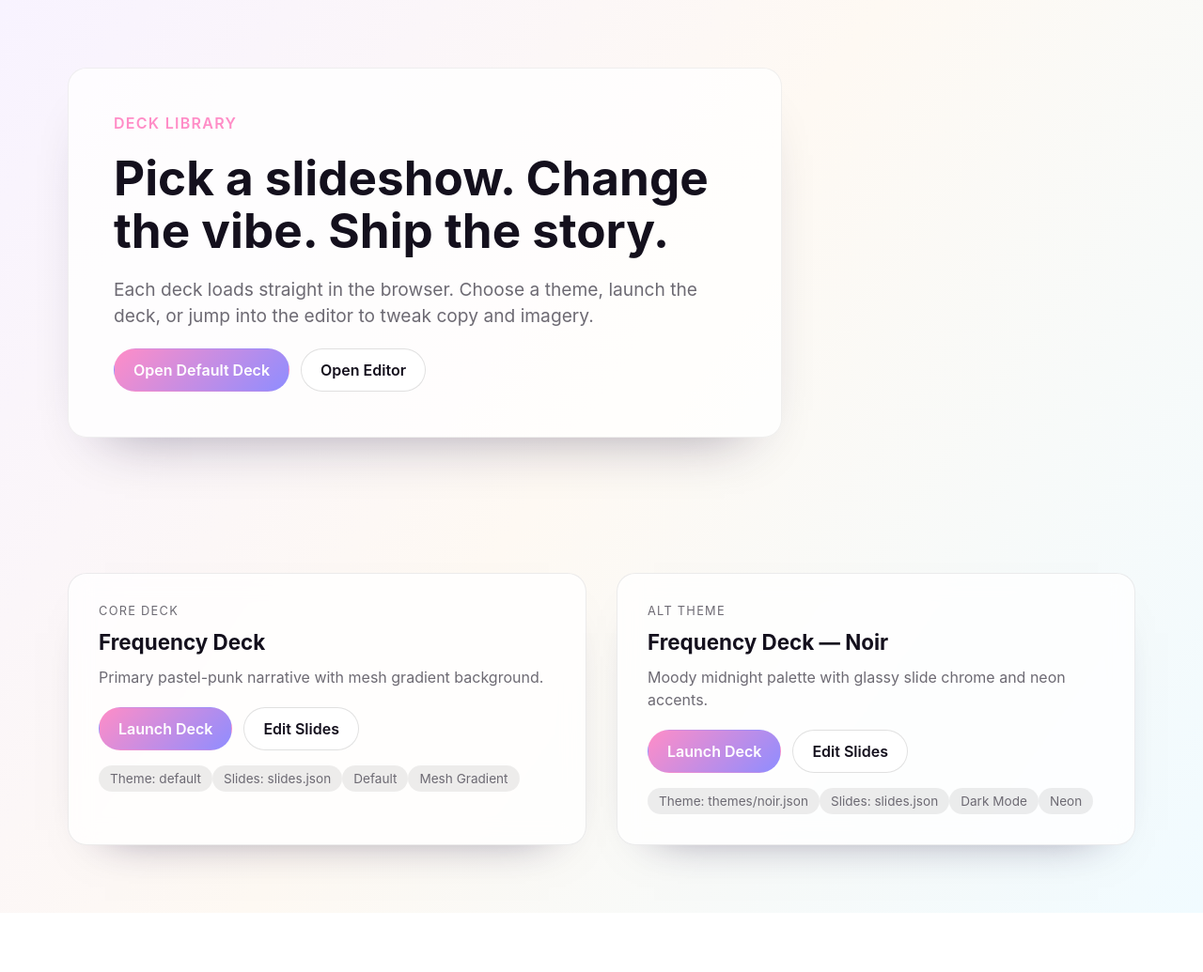
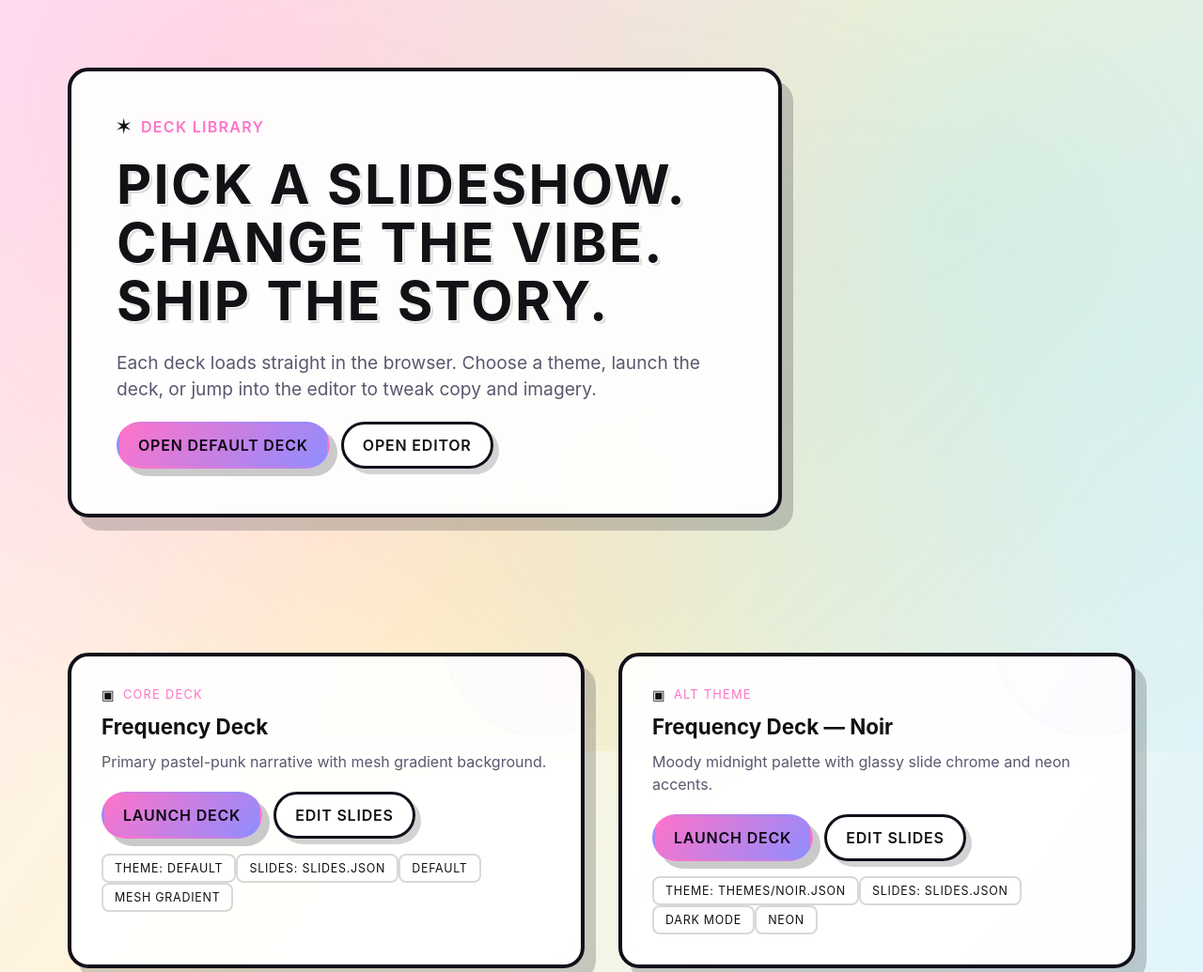
Before and after one commit to pibulus/slideomatic, a website: page index.html in a window 1280 px wide. Shown: the top 1035 px of the page at 94% size. Before the commit the page ends 972 px from the top, so only its background shows below. Drawn offline with Linux system fonts and the light colour scheme.

Commit message:
feat: add deck library styling and in-app back control

```diff
--- a/index.css
+++ b/index.css
@@ -1,13 +1,14 @@
 :root {
   font-family: "Inter", "Helvetica Neue", Arial, sans-serif;
   color-scheme: light;
-  --bg: linear-gradient(125deg, #f8f3ff 0%, #fef9f3 48%, #f1fbff 100%);
-  --ink: #14101d;
-  --muted: #6d6a73;
-  --accent: #ff8dc7;
-  --panel: rgba(255, 255, 255, 0.78);
-  --border: rgba(20, 16, 29, 0.08);
-  --radius: 20px;
+  --bg: linear-gradient(125deg, #ffecf7 0%, #fff6d9 45%, #dff5ff 100%);
+  --ink: #131016;
+  --muted: #5c5670;
+  --accent: #ff73c8;
+  --panel: rgba(255, 255, 255, 0.92);
+  --border: #120f1a;
+  --radius: 22px;
+  --shadow: 12px 14px 0 rgba(18, 15, 26, 0.2);
 }
 
 * {
@@ -21,21 +22,53 @@ body {
   color: var(--ink);
   display: flex;
   flex-direction: column;
+  position: relative;
+  overflow-x: hidden;
+}
+
+body::before {
+  content: "";
+  position: fixed;
+  inset: 0;
+  background:
+    radial-gradient(circle at 20% 15%, rgba(255, 135, 215, 0.35), transparent 60%),
+    radial-gradient(circle at 80% 30%, rgba(109, 219, 255, 0.35), transparent 65%),
+    radial-gradient(circle at 50% 85%, rgba(255, 214, 126, 0.28), transparent 60%);
+  pointer-events: none;
+  mix-blend-mode: multiply;
+  opacity: 0.7;
 }
 
 .hero {
   padding: clamp(32px, 6vw, 72px);
+  position: relative;
 }
 
 .hero__content {
   max-width: min(90vw, 760px);
-  background: rgba(255, 255, 255, 0.75);
-  border: 1px solid rgba(0, 0, 0, 0.06);
+  background: var(--panel);
+  border: 4px solid var(--border);
   border-radius: var(--radius);
-  box-shadow: 0 32px 60px -40px rgba(26, 16, 58, 0.45);
+  box-shadow: var(--shadow);
   padding: clamp(24px, 5vw, 48px);
   display: grid;
   gap: clamp(12px, 2.6vw, 20px);
+  position: relative;
+  overflow: hidden;
+}
+
+.hero__content::after {
+  content: "";
+  position: absolute;
+  width: 160px;
+  height: 160px;
+  background: radial-gradient(circle, rgba(255, 255, 255, 0.6) 0%, transparent 70%);
+  border: 3px solid var(--border);
+  border-radius: 50%;
+  top: clamp(-60px, -4vw, -40px);
+  right: clamp(-30px, -2vw, -10px);
+  mix-blend-mode: screen;
+  pointer-events: none;
 }
 
 .hero__eyebrow {
@@ -44,12 +77,24 @@ body {
   letter-spacing: 0.08em;
   font-weight: 600;
   color: var(--accent);
+  display: inline-flex;
+  align-items: center;
+  gap: 10px;
+}
+
+.hero__eyebrow::before {
+  content: "✶";
+  font-size: 1.1rem;
+  color: var(--ink);
 }
 
 .hero h1 {
   margin: 0;
-  font-size: clamp(1.8rem, 4vw, 3.2rem);
-  line-height: 1.1;
+  font-size: clamp(2.2rem, 5vw, 3.6rem);
+  line-height: 1.08;
+  text-transform: uppercase;
+  letter-spacing: 0.04em;
+  text-shadow: 1px 1px 0 #fff, 3px 3px 0 rgba(0, 0, 0, 0.12);
 }
 
 .hero__description {
@@ -67,25 +112,30 @@ body {
 
 .button {
   appearance: none;
-  border: 1px solid rgba(0, 0, 0, 0.12);
-  background: rgba(255, 255, 255, 0.8);
+  border: 3px solid var(--border);
+  background: rgba(255, 255, 255, 0.9);
   color: var(--ink);
   padding: 12px 20px;
   border-radius: 999px;
   font-weight: 600;
   text-decoration: none;
-  transition: transform 120ms ease, box-shadow 180ms ease;
+  letter-spacing: 0.05em;
+  text-transform: uppercase;
+  transition: transform 120ms ease, box-shadow 180ms ease, background 180ms ease;
+  box-shadow: 6px 6px 0 rgba(18, 15, 26, 0.18);
 }
 
 .button:hover {
-  transform: translateY(-2px);
-  box-shadow: 0 16px 40px -32px rgba(0, 0, 0, 0.6);
+  transform: translate(-2px, -2px);
+  background: white;
+  box-shadow: 10px 10px 0 rgba(18, 15, 26, 0.22);
 }
 
 .button--primary {
-  border: 1px solid transparent;
-  background: linear-gradient(135deg, #ff8dc7, #8f8dff);
-  color: white;
+  border-color: transparent;
+  background: linear-gradient(135deg, #ff73c8, #8f8dff);
+  color: #0d0516;
+  box-shadow: 8px 8px 0 rgba(18, 15, 26, 0.22);
 }
 
 .catalog {
@@ -95,7 +145,7 @@ body {
 
 .catalog__list {
   display: grid;
-  gap: clamp(20px, 4vw, 32px);
+  gap: clamp(24px, 4vw, 36px);
   grid-template-columns: repeat(auto-fit, minmax(280px, 1fr));
 }
 
@@ -105,13 +155,27 @@ body {
 }
 
 .deck-card {
+  position: relative;
   background: var(--panel);
-  border: 1px solid var(--border);
+  border: 4px solid var(--border);
   border-radius: var(--radius);
-  box-shadow: 0 24px 50px -40px rgba(26, 16, 58, 0.6);
-  backdrop-filter: blur(12px);
+  box-shadow: var(--shadow);
+  backdrop-filter: blur(14px);
   display: flex;
   flex-direction: column;
+  overflow: hidden;
+}
+
+.deck-card::before {
+  content: "";
+  position: absolute;
+  inset: -120px -60px auto auto;
+  height: 200px;
+  width: 200px;
+  background: conic-gradient(from 120deg, rgba(255, 115, 200, 0.4), rgba(143, 141, 255, 0.3), rgba(255, 214, 134, 0.3), transparent 70%);
+  border: 3px solid rgba(18, 15, 26, 0.12);
+  border-radius: 50%;
+  mix-blend-mode: screen;
 }
 
 .deck-card__body {
@@ -130,7 +194,16 @@ body {
   font-size: 0.8rem;
   text-transform: uppercase;
   letter-spacing: 0.1em;
-  color: var(--muted);
+  color: var(--accent);
+  display: inline-flex;
+  align-items: center;
+  gap: 8px;
+}
+
+.deck-card__tag::before {
+  content: "▣";
+  font-size: 0.9rem;
+  color: var(--ink);
 }
 
 .deck-card h2 {
@@ -161,10 +234,13 @@ body {
   align-items: center;
   gap: 6px;
   padding: 6px 12px;
-  border-radius: 999px;
-  background: rgba(0, 0, 0, 0.07);
-  color: var(--muted);
-  font-size: 0.85rem;
+  border-radius: 8px;
+  border: 2px solid rgba(18, 15, 26, 0.16);
+  background: rgba(255, 255, 255, 0.6);
+  color: var(--ink);
+  font-size: 0.78rem;
+  text-transform: uppercase;
+  letter-spacing: 0.06em;
 }
 
 .deck-card--error {
@@ -173,7 +249,8 @@ body {
 
 @media (max-width: 720px) {
   .hero__content {
-    background: rgba(255, 255, 255, 0.9);
+    background: rgba(255, 255, 255, 0.95);
+    border-width: 3px;
   }
   .deck-card__links {
     flex-direction: column;
```
Also changed, not shown: deck.html (+1 -0 lines), styles.css (+22 -0 lines).
